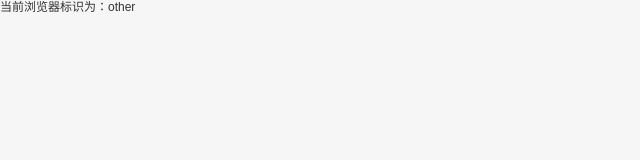
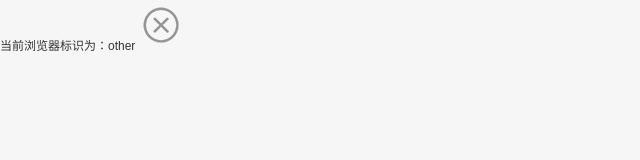
Before and after one commit to wangminghuan/my-webpack-project, a website built with webpack: page index.html in a window 1280 px wide. Shown: the whole page, without its empty margins (0-640 px from the left). Built offline with nearby package versions, Linux system fonts and the light colour scheme.

Commit message:
版本V1.0

```diff
--- a/app/modules/header.js
+++ b/app/modules/header.js
@@ -7,7 +7,7 @@ import {browserInfo} from "../common/js/utils";
 
 export default function() {
 	let domStr='<div class='+local.wrapClass+'>';
-	    domStr+='当前浏览器标识为：'+browserInfo;
-	    domStr+='</div>';
+	    domStr+='<span>当前浏览器标识为：'+browserInfo;
+	    domStr+='</span><i class="close"></i></div>';
     return domStr
 }
--- a/app/modules/header.scss
+++ b/app/modules/header.scss
@@ -10,6 +10,9 @@
     background-repeat: no-repeat;
     background-size: pxToRem(320px) auto;
 }
-.test{
+.close{
 	background-image: url(../common/img/icon-close.png);
+	height: 50px;
+	width: 50px;
+	display: inline-block;
 }
--- a/webpack.prod.config.js
+++ b/webpack.prod.config.js
@@ -17,7 +17,7 @@ config.module = {
     {
       test: /\.(gif|png|jpe?g|svg)$/i,
       loaders: [
-        'url-loader?limit=2000&name=img/[name]_min.[ext]', {
+        'url-loader?limit=2000&name=img/[name].[ext]', {
          loader: 'image-webpack-loader',
           query: {
             // 根据环境判断是否启用资源压缩
```
